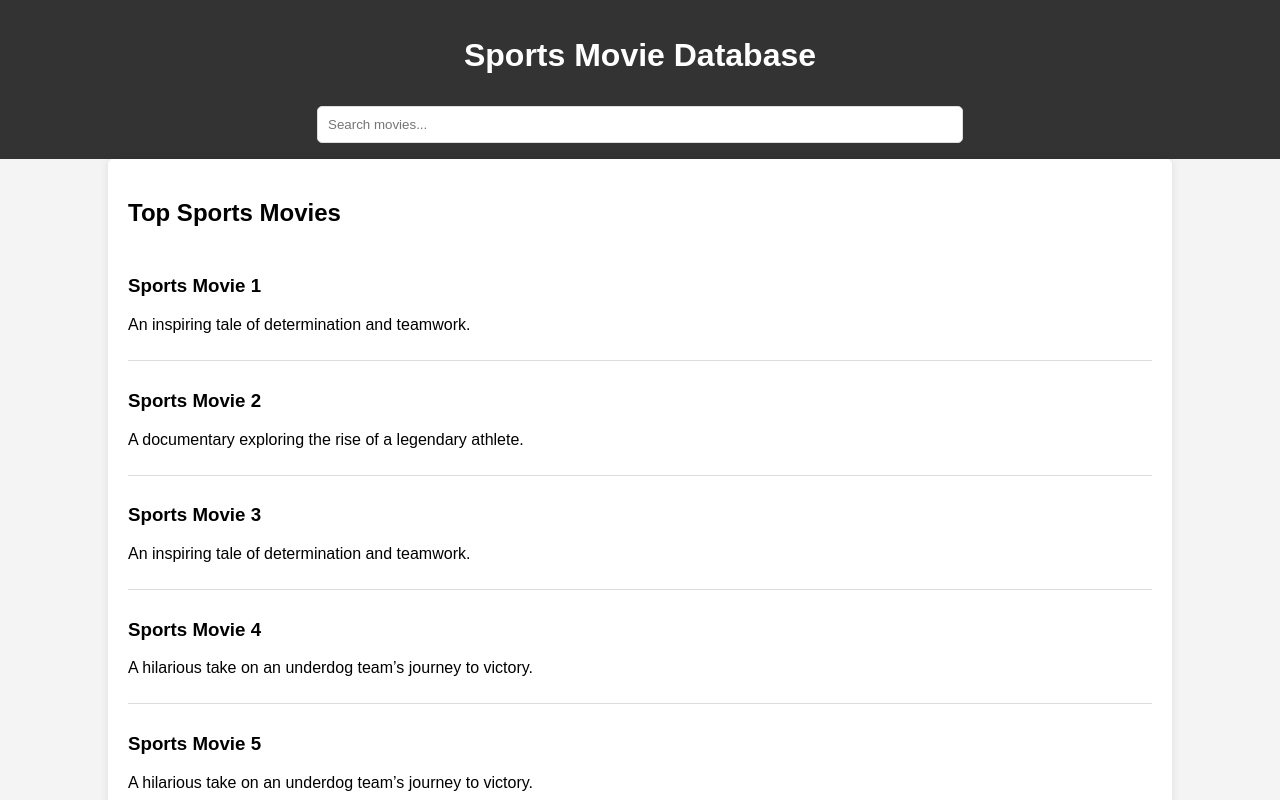
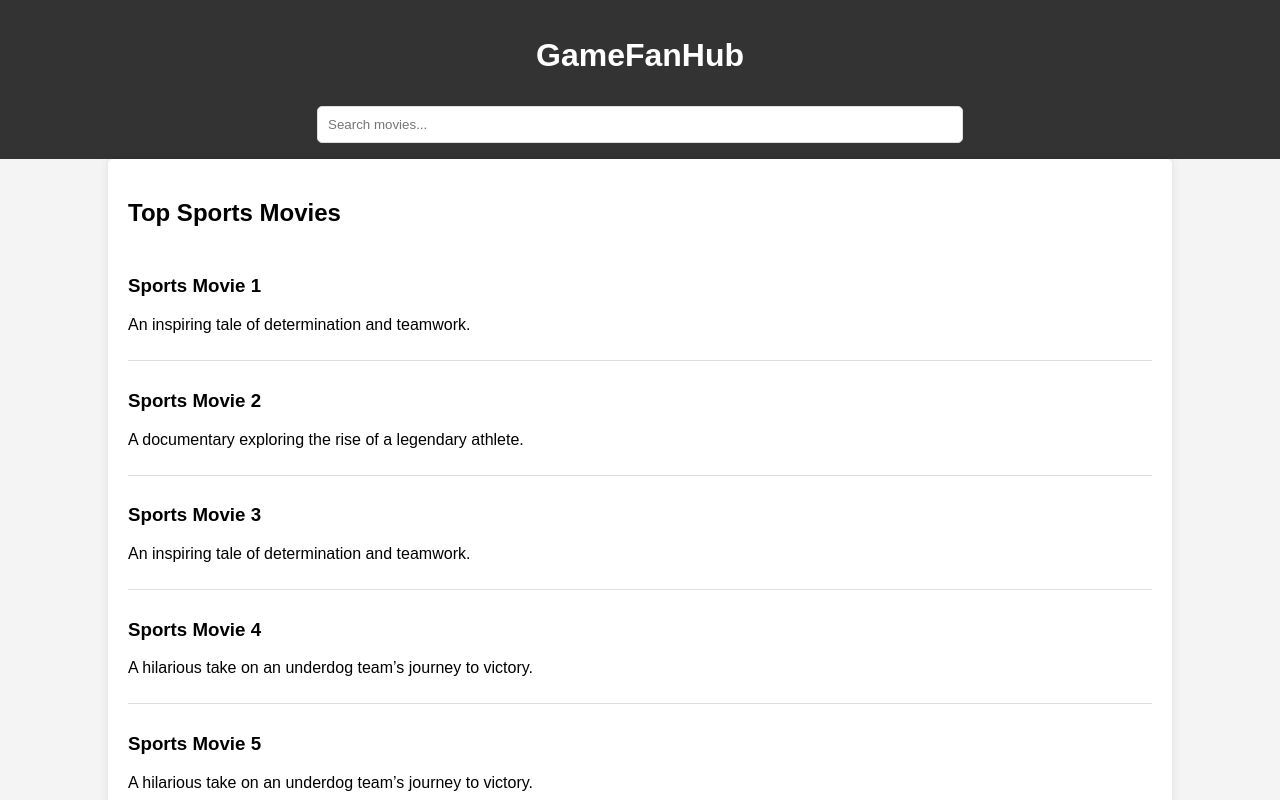
Before and after one commit to Braydew-NAU/SportsWebsite, a plain HTML site: page index.html in a window 1280 px wide. Shown: the top 800 px of the page. Drawn offline with nearby package versions, Linux system fonts and the light colour scheme.

Commit message:
Change the title with our company name

```diff
--- a/index.html
+++ b/index.html
@@ -3,12 +3,12 @@
   <head>
     <meta charset="UTF-8" />
     <meta name="viewport" content="width=device-width, initial-scale=1.0" />
-    <title>Sports Movie Database</title>
+    <title>GameFanHub</title>
     <link rel="stylesheet" href="styles.css" />
   </head>
   <body>
     <header>
-      <h1>Sports Movie Database</h1>
+      <h1>GameFanHub</h1>
       <input type="text" id="search" placeholder="Search movies..." />
     </header>
     <div class="container">
```
